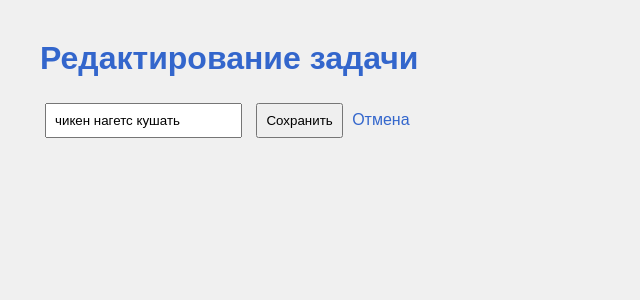
After one commit to Alexandra-bot229/my-todo-app3, a Flask app: page /edit/1 in a window 1280 px wide. The commit adds this page. Shown: the top 300 px of the page, without its empty margins (0-640 px from the left). Run offline with Flask 3, Linux system fonts and the light colour scheme.

Commit message:
Todo list с редактированием

```diff
--- a/app.py
+++ b/app.py
@@ -32,14 +32,55 @@ def add_task():
     if new_task:
         now = datetime.now().strftime('%Y-%m-%d %H:%M:%S')
         tasks.append({'text': new_task, 'date': now})
-        save_tasks(tasks)  # Сохраняем в файл
+        save_tasks(tasks)
     return redirect('/')
 
 @app.route('/clear', methods=['POST'])
 def clear_all():
     tasks.clear()
-    save_tasks(tasks)  # Сохраняем в файл
+    save_tasks(tasks)
     return redirect('/')
+
+# Маршрут для удаления задачи
+@app.route('/delete/<int:task_id>')
+def delete_task(task_id):
+    if 0 <= task_id < len(tasks):
+        tasks.pop(task_id)
+        save_tasks(tasks)
+    return redirect('/')
+
+# Маршрут для редактирования задачи
+@app.route('/edit/<int:task_id>', methods=['GET', 'POST'])
+def edit_task(task_id):
+    # Проверка: существует ли задача
+    if task_id < 0 or task_id >= len(tasks):
+        return "Задача не найдена", 404
+
+    # Если GET запрос - показываем форму
+    if request.method == 'GET':
+        return render_template('edit.html', task=tasks[task_id])
+
+    # Если POST запрос - сохраняем изменения
+    if request.method == 'POST':
+        new_text = request.form.get('task', '').strip()
+
+        # Проверка на пустое поле
+        if new_text == '':
+            return render_template('edit.html',
+                                 task=tasks[task_id],
+                                 message="Текст не может быть пустым!")
+
+        # Проверка: ничего не изменилось
+        old_text = tasks[task_id]['text']
+        if new_text == old_text:
+            return render_template('edit.html',
+                                 task=tasks[task_id],
+                                 message="Ничего не изменено")
+
+        # Сохраняем изменения
+        tasks[task_id]['text'] = new_text
+        save_tasks(tasks)
+        return redirect('/')
 
 if __name__ == '__main__':
     app.run(debug=True)
--- a/tasks.json
+++ b/tasks.json
@@ -4,7 +4,7 @@
     "date": "2026-05-04 05:57:31"
   },
   {
-    "text": "чикен нагетс кушать ",
+    "text": "чикен нагетс кушать",
     "date": "2026-05-04 05:57:57"
   }
 ]
--- /dev/null
+++ b/templates/edit.html
@@ -0,0 +1,40 @@
+<!DOCTYPE html>
+<html>
+<head>
+    <title>Редактировать задачу</title>
+    <style>
+        body {
+            font-family: Arial;
+            margin: 40px;
+            background-color: #f0f0f0;
+        }
+        h1 {
+            color: #3366cc;
+        }
+        input, button {
+            padding: 8px;
+            margin: 5px;
+        }
+        .error {
+            color: red;
+        }
+        a {
+            text-decoration: none;
+            color: #3366cc;
+        }
+    </style>
+</head>
+<body>
+    <h1>Редактирование задачи</h1>
+
+    {% if message %}
+        <p class="error">{{ message }}</p>
+    {% endif %}
+
+    <form method="POST">
+        <input type="text" name="task" value="{{ task.text }}">
+        <button type="submit"> Сохранить</button>
+        <a href="/"> Отмена</a>
+    </form>
+</body>
+</html>
```
Also changed, not shown: templates/index.html (+10 -0 lines).
